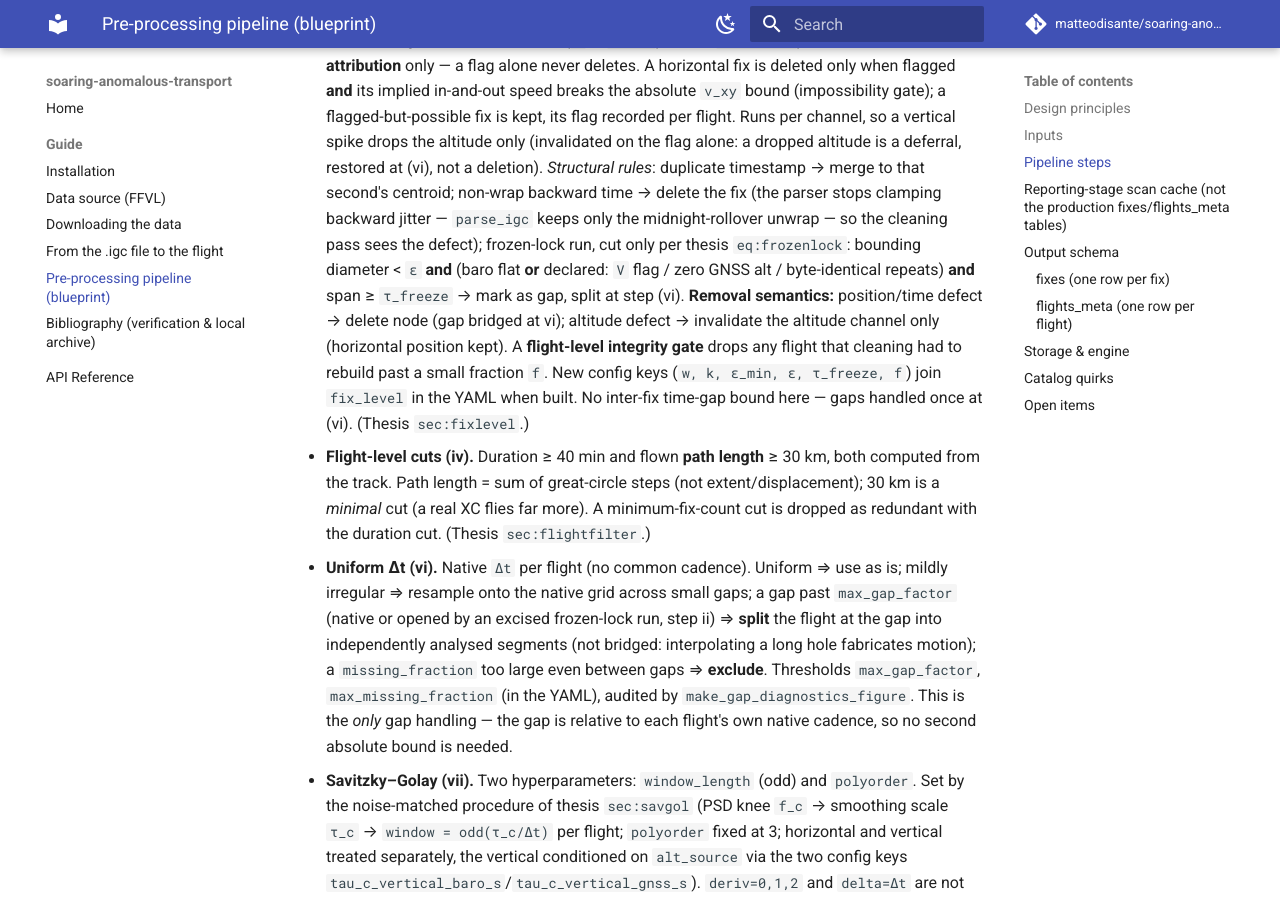
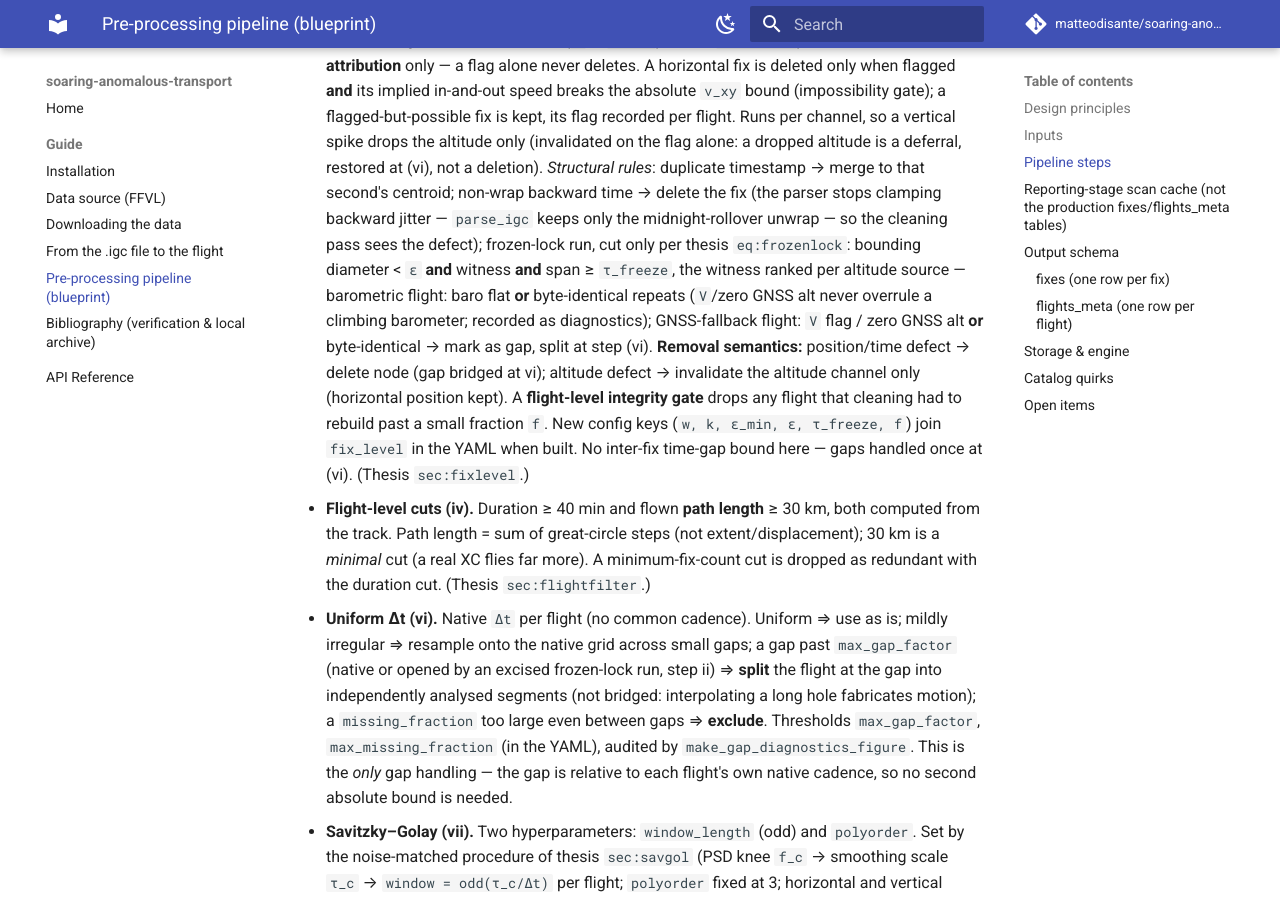
Before and after one commit to matteodisante/soaring-anomalous-transport, an MkDocs documentation site: the page built from docs/guide/preprocessing-pipeline.md, in a window 1280 px wide and 900 px high, scrolled down 2984 px. Built offline with MkDocs 1.6.1 and Material for MkDocs 9.7.7, drawn with Linux system fonts in a browser that asks for light colours; comment, search, counter and statistics services are not loaded.

Commit message:
cleaning(frozen-lock): rank the witness; quantify the body; lighten tab:cleaning
eq:frozenlock now splits the witness by alt_source: on a barometric flight
V/zero-alt never overrule a climbing barometer (a V flag certifies the GNSS
altitude, not the horizontal fix) — only byte-identical repeats do; the
declared flags decide only on GNSS-fallback flights. Body, appendix C2,
pipeline guide and the yaml comment (split, not exclude, at max_gap_factor)
say the same thing.

The never-cut-a-climb guarantee is stated on numbers (2R≈40–100 m vs
ε≈10–15 m; ≥60 m of baro over τ_freeze vs δ_z of a few metres), with its one
assumption — a functioning barometric witness — explicit, and the residual
corner cases confined to the GNSS-fallback minority.

Also: Hampel identifier named and cited in the body (was appendix-only), the
speed bound reframed from "backstop" to corroboration gate to match C2;
tab:cleaning regrouped with bold heads carrying the why, air between rows,
one invariant row, five-line caption; working thresholds inline where prose
gestured (Hampel defaults, kept-spike cost bound, altitude offset/drift
magnitudes, 10Δt / 10% sampling bounds — "a few Δt" understated the adopted
value).

Co-Authored-By: Claude Opus 4.8 <noreply@anthropic.com>

```diff
--- a/docs/guide/preprocessing-pipeline.md
+++ b/docs/guide/preprocessing-pipeline.md
@@ -90,8 +90,10 @@ Key mechanics that reconcile the blueprint with the repo:
   rules*: duplicate timestamp → merge to that second's centroid; non-wrap backward time →
   delete the fix (the parser stops clamping backward jitter — `parse_igc` keeps only the
   midnight-rollover unwrap — so the cleaning pass sees the defect); frozen-lock run, cut
-  only per thesis `eq:frozenlock`: bounding diameter < `ε` **and** (baro flat **or**
-  declared: `V` flag / zero GNSS alt / byte-identical repeats) **and** span ≥ `τ_freeze` →
+  only per thesis `eq:frozenlock`: bounding diameter < `ε` **and** witness **and** span ≥
+  `τ_freeze`, the witness ranked per altitude source — barometric flight: baro flat **or**
+  byte-identical repeats (`V`/zero GNSS alt never overrule a climbing barometer; recorded as
+  diagnostics); GNSS-fallback flight: `V` flag / zero GNSS alt **or** byte-identical →
   mark as gap, split at step (vi). **Removal
   semantics:** position/time defect → delete node (gap bridged at vi); altitude defect →
   invalidate the altitude channel only (horizontal position kept). A **flight-level integrity
```
Also changed, not shown: 6 other files.
